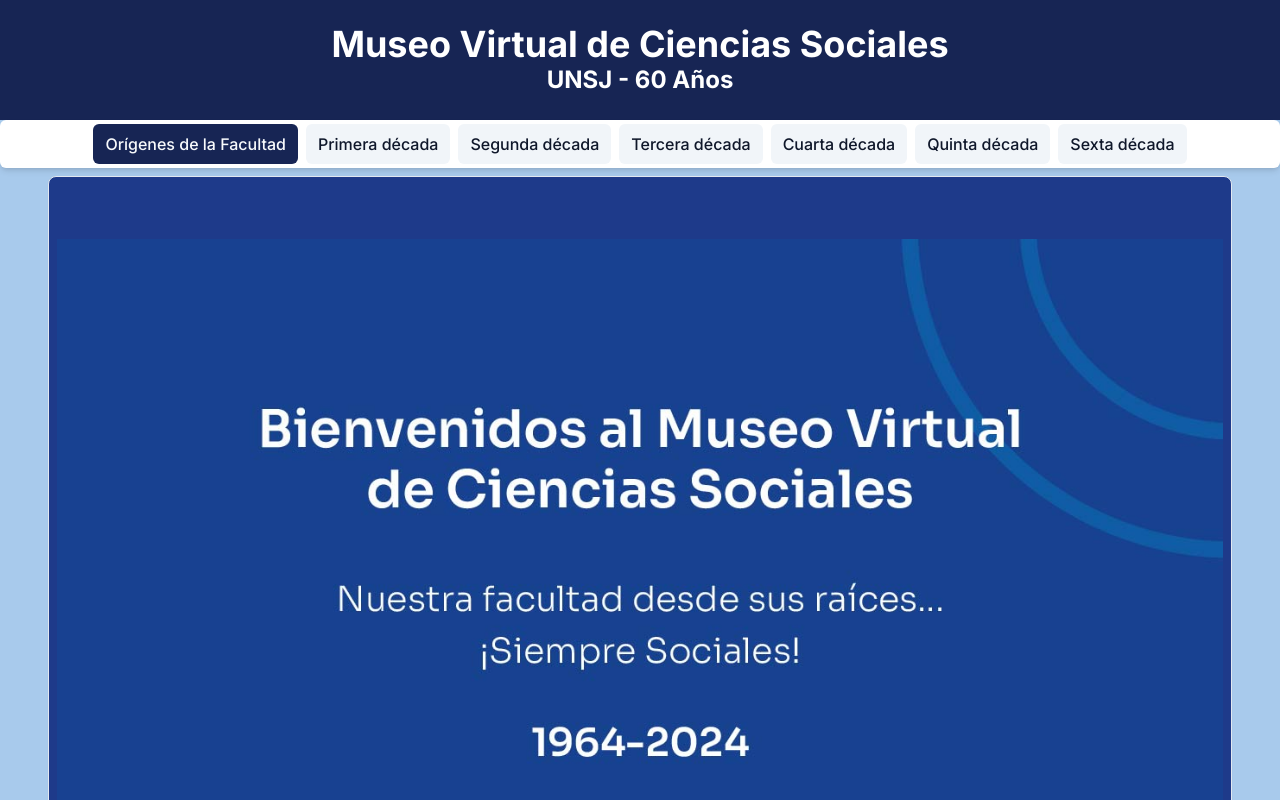
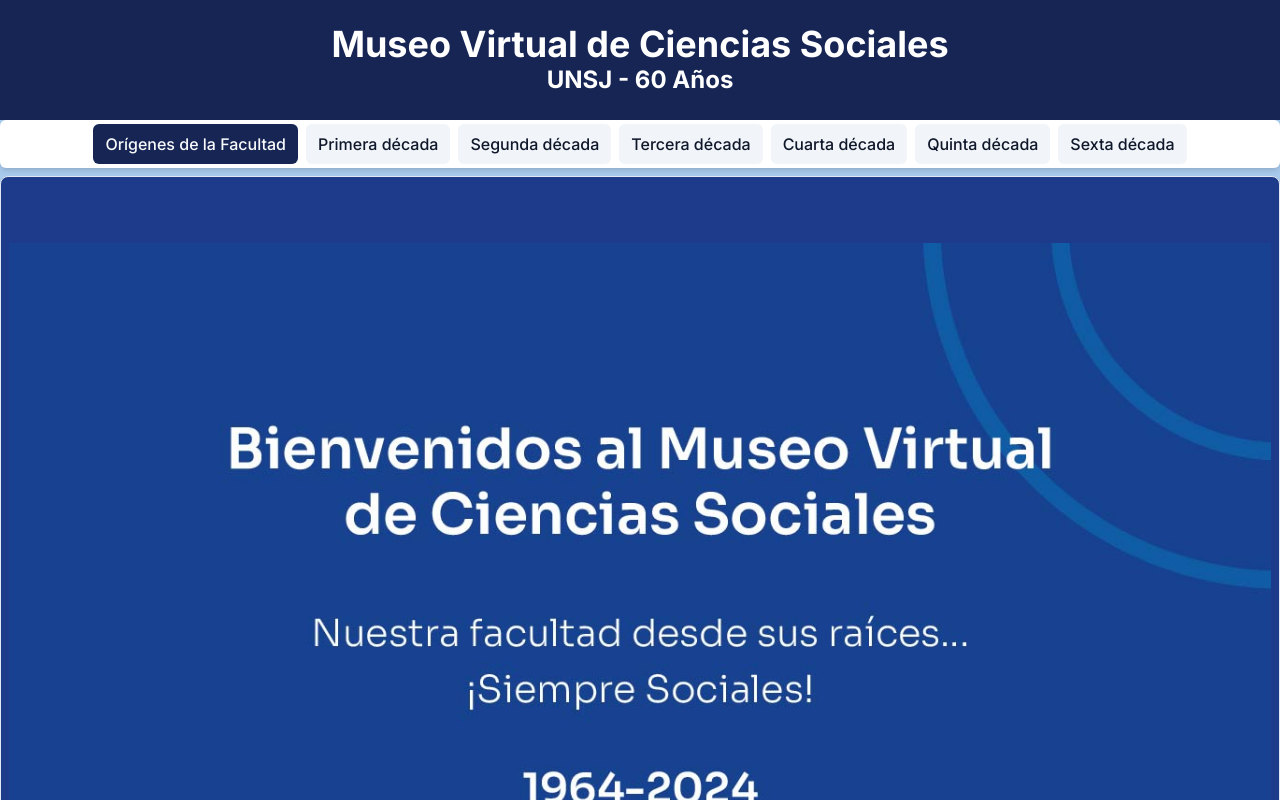
Before and after one commit to magush27/museo-facso, a Next.js app: page /museo-facso/ in a window 1280 px wide. Shown: the top 800 px of the page. Built offline with nearby package versions, Linux system fonts and the light colour scheme.

Commit message:
fix(timeline-viewer): arreglo margins y paddings

```diff
--- a/components/timeline-viewer.tsx
+++ b/components/timeline-viewer.tsx
@@ -119,8 +119,8 @@
         onSectionSelect={handleSectionSelect}
         currentSectionId={currentSectionId}
       />
-      <div className="relative px-2">
-        <Card className="overflow-hidden bg-blue-900 mx-10">
+      <div className="relative">
+        <Card className="overflow-hidden bg-blue-900">
           <TimelineSectionInfo section={currentSection} />
           <CardContent className="p-2 mb-10">
             <div className="relative aspect-[9/16] md:aspect-[5/4] w-full">
```
